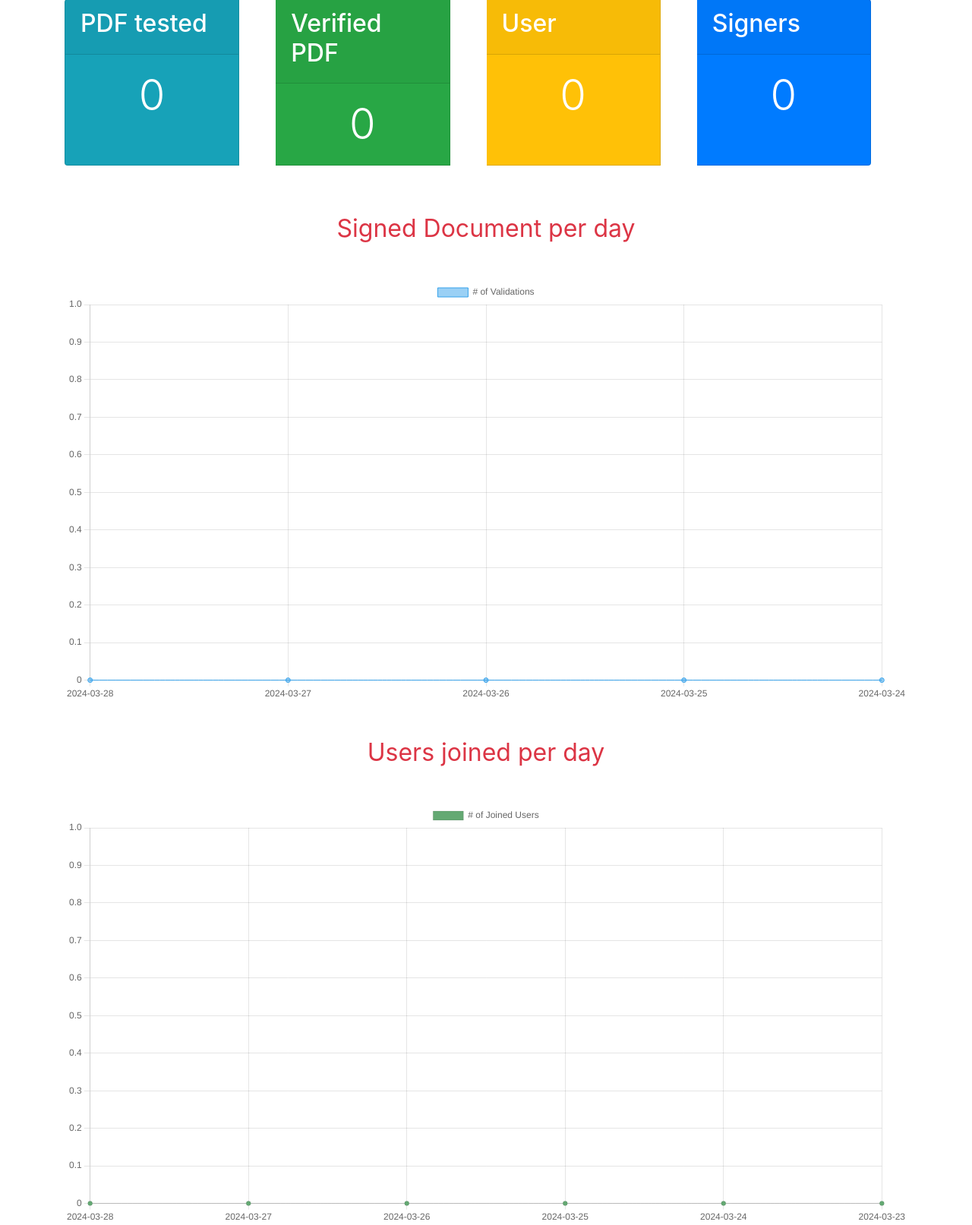
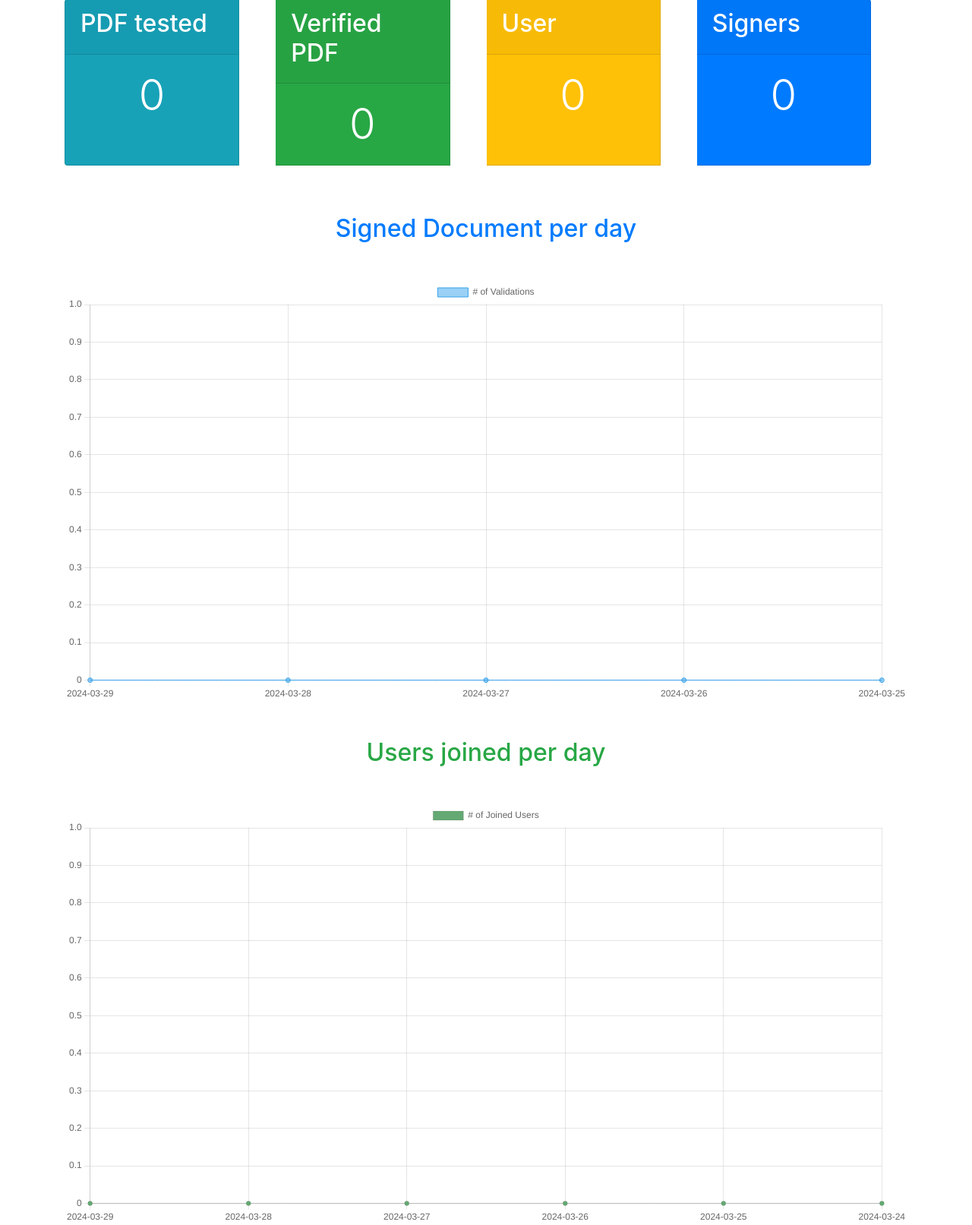
Before and after one commit to zorojurio/pdf-validator, a Django app: page /report in a window 1280 px wide. Shown: the part 216-1829 px from the top of the page at 76% size. Run offline with Django 5.2, Linux system fonts and the light colour scheme; data that the repository does not hold is empty; parts of the project's set-up code (start-up, migrations or seed data) failed here and were passed over; some libraries are stand-ins or nearby versions.

Commit message:
add MIS reports II

```diff
--- a/signature_validator/templates/signature_validator/report.html
+++ b/signature_validator/templates/signature_validator/report.html
@@ -44,13 +44,13 @@
         </div>
         <div class="col-lg-12 col-md-12 col-sm-12">
             <div class="mt-5">
-                <h2 class="text-danger mb-5 text-center">Signed Document per day</h2>
+                <h2 class="text-primary mb-5 text-center">Signed Document per day</h2>
                 <canvas id="signed_docs_by_day"></canvas>
             </div>
         </div>
         <div class="col-lg-12 col-md-12 col-sm-12">
             <div class="mt-5">
-                <h2 class="text-danger mb-5 text-center">Users joined per day
+                <h2 class="text-success mb-5 text-center">Users joined per day
                 </h2>
                 <canvas id="users_joined"></canvas>
             </div>
--- a/signature_validator/views.py
+++ b/signature_validator/views.py
@@ -81,7 +81,7 @@ class ReportView(TemplateView):
         signed_documents_data = []
         days = []
 
-        for i in range(1, 6):
+        for i in range(0, 5):
             current_day = timezone.now() - timedelta(days=i)
             start_of_day = current_day.replace(
                 hour=0, minute=0, second=0, microsecond=0
@@ -99,7 +99,7 @@ class ReportView(TemplateView):
 
         users_data = []
         users_label = []
-        for i in range(1, 7):
+        for i in range(0, 6):
             current_day = timezone.now() - timedelta(days=i)
             start_of_day = current_day.replace(
                 hour=0, minute=0, second=0, microsecond=0
--- a/validator/settings.py
+++ b/validator/settings.py
@@ -127,10 +127,9 @@ AUTH_PASSWORD_VALIDATORS = [
 
 LANGUAGE_CODE = "en-us"
 
-TIME_ZONE = "UTC"
-
 USE_I18N = True
 
+TIME_ZONE = "Asia/Colombo"
 USE_TZ = True
 
 
```
